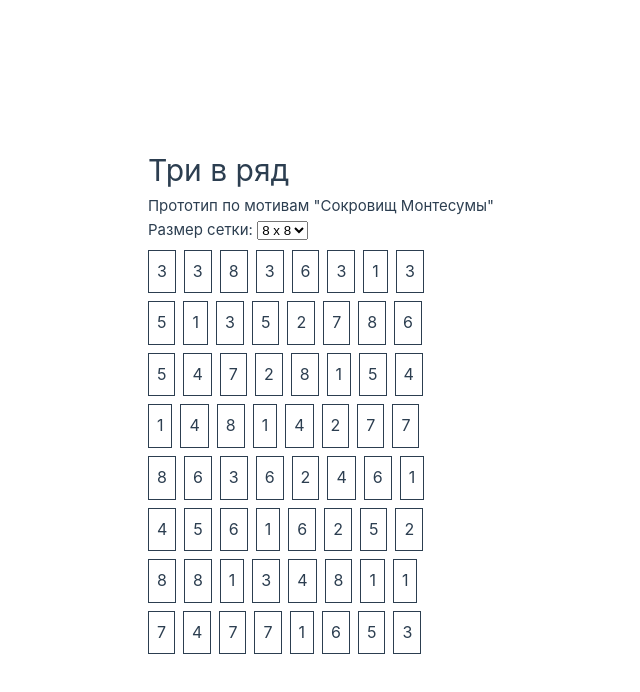
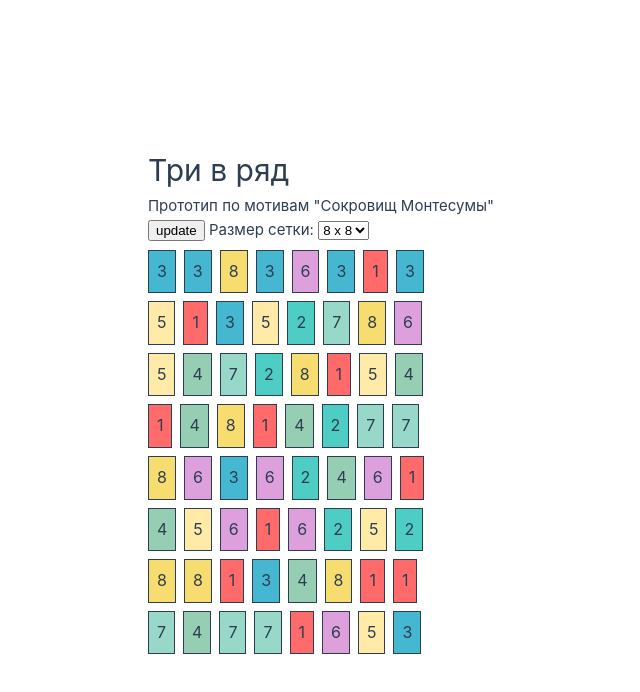
Before and after one commit to reznikovkg/vue-3-docker-compose, a Vue app in the folder vue/: page /game in a window 1280 px wide. Shown: the top 692 px of the page, without its empty margins (146-786 px from the left). Built offline with nearby package versions, Linux system fonts and the light colour scheme.

Commit message:
pre-dev: добавить логику поиска совпадений

```diff
--- a/vue/src/components/parts/game/GameBoard.vue
+++ b/vue/src/components/parts/game/GameBoard.vue
@@ -2,6 +2,9 @@
   <div class="game-board">
     <div class="game-board__control">
       <div class="select">
+        <button @click="() => setBoard()">
+          update
+        </button>
         <label for="grid-size" class="select__label">
           Размер сетки:
         </label>
@@ -32,7 +35,11 @@
           :key="col.id"
           class="game-board__col"
         >
-          <div class="game-board__col-item">
+          <div
+            class="game-board__col-item"
+            :class="{ mark: col.flag }"
+            :style="{ background: col.color }"
+          >
             {{ col.type }}
           </div>
         </div>
@@ -48,24 +55,40 @@ interface Gem {
   id: number
   type: number
   row: number
+  color: string
   col: number
+  flag?: boolean
 }
 
 const AVAILABLE_SIZES = [4, 5, 6, 7, 8]
 const MAX = 8
+const GEM_COLORS = [
+  '#FF6B6B', // Красный
+  '#4ECDC4', // Бирюзовый
+  '#45B7D1', // Голубой
+  '#96CEB4', // Зеленый
+  '#FFEAA7', // Желтый
+  '#DDA0DD', // Сливовый
+  '#98D8C8', // Мятный
+  '#F7DC6F'  // Светло-желтый
+]
 
 const gridSize = ref(8)
 const rows = ref<Gem[][]>([])
 const nextGemId = ref(1)
 
 const generateGemId = () => nextGemId.value++
-const getRandomGemType = () => Math.floor(Math.random() * MAX) + 1
-const createGem = (row: number, col: number) => ({
-  id: generateGemId(),
-  type: getRandomGemType(),
-  row,
-  col
-})
+const getRandomGemType = () => Math.floor(Math.random() * GEM_COLORS.length) + 1
+const createGem = (row: number, col: number) => {
+  const type = getRandomGemType()
+  return {
+    id: generateGemId(),
+    type,
+    row,
+    color: GEM_COLORS[type - 1],
+    col,
+  }
+}
 const setBoard = () => {
   const size = gridSize.value
   const newBoard: Gem[][] = []
@@ -80,6 +103,70 @@ const setBoard = () => {
   }
 
   rows.value = newBoard
+
+  markMatches()
+}
+
+const findMatches = (items: any) => {
+  const matches = []
+  const size = items.length
+
+  for (let rowIndex = 0; rowIndex < size; rowIndex++) {
+    let count = 1
+
+    for (let colIndex = 1; colIndex < size; colIndex++) {
+      if (items[rowIndex][colIndex].type === items[rowIndex][colIndex - 1].type) {
+        count++
+      } else {
+        if (count >= 3) {
+          for(let countedIndex = colIndex - count; countedIndex < colIndex; countedIndex++) {
+            matches.push(items[rowIndex][countedIndex])
+          }
+        }
+        count = 1
+      }
+    }
+
+    if (count >= 3) {
+      for (let countedIndex = size - count; countedIndex < size; countedIndex++) {
+        matches.push(items[rowIndex][countedIndex])
+      }
+    }
+  }
+
+  for (let cIndex = 0; cIndex < size; cIndex++) {
+    let count = 1
+
+    for (let rIndex = 1; rIndex < size; rIndex++) {
+      if (items[rIndex][cIndex].type === items[rIndex - 1][cIndex].type) {
+        count++
+      } else {
+        if (count >= 3) {
+          for(let countedIndex = rIndex - count; countedIndex < rIndex; countedIndex++) {
+            matches.push(items[countedIndex][cIndex])
+          }
+        }
+        count = 1
+      }
+    }
+
+    if (count >= 3) {
+      for (let countedIndex = size - count; countedIndex < size; countedIndex++) {
+        matches.push(items[countedIndex][cIndex])
+      }
+    }
+  }
+
+  return matches
+}
+
+const markMatches = () => {
+  const matches = findMatches(rows.value)
+
+  const newRows = [ ...rows.value ]
+  matches.forEach((match) => {
+    newRows[match.row][match.col].flag = true
+  })
 }
 
 onMounted(() => {
@@ -95,10 +182,15 @@ onMounted(() => {
     margin-top: 8px;
   }
 
-  &__col {
+  &__col-item {
     font-size: 16px;
     padding: 8px;
     border: 1px solid;
   }
+
+  .mark {
+    color: white;
+    font-weight: 800;
+  }
 }
 </style>
```
